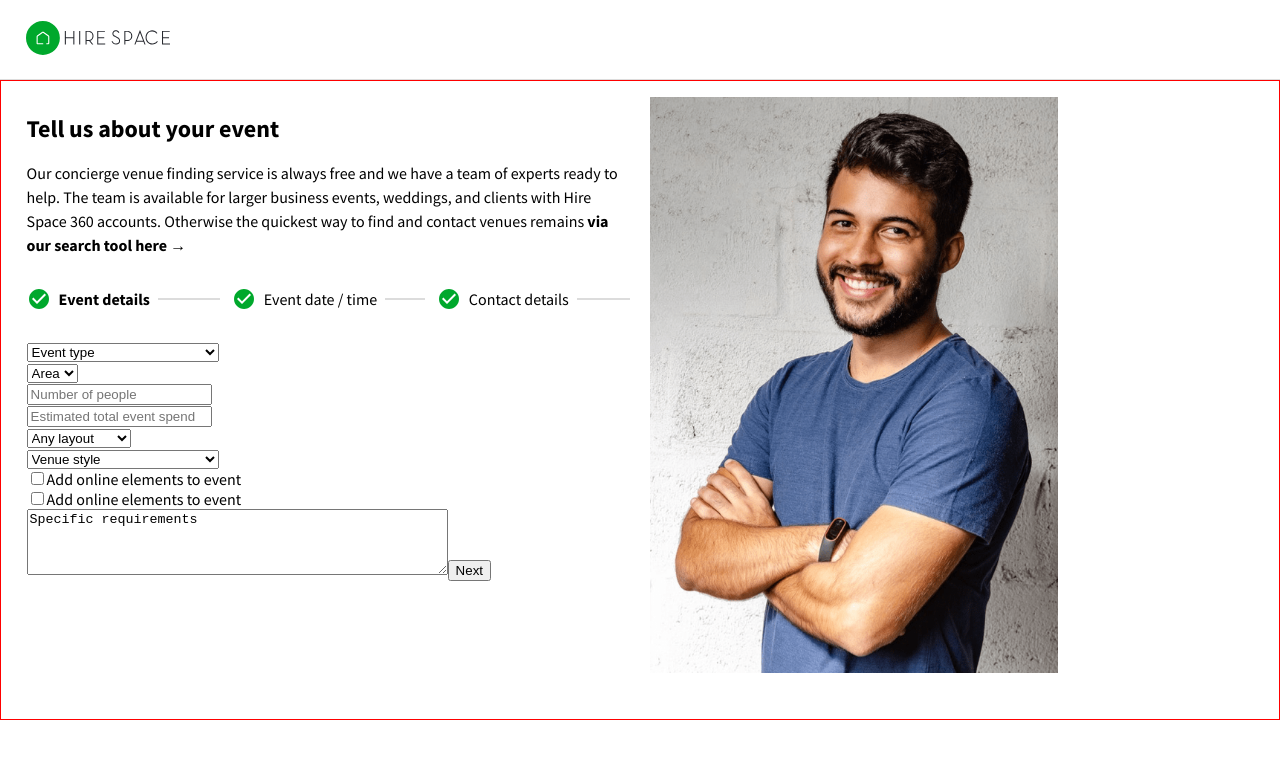
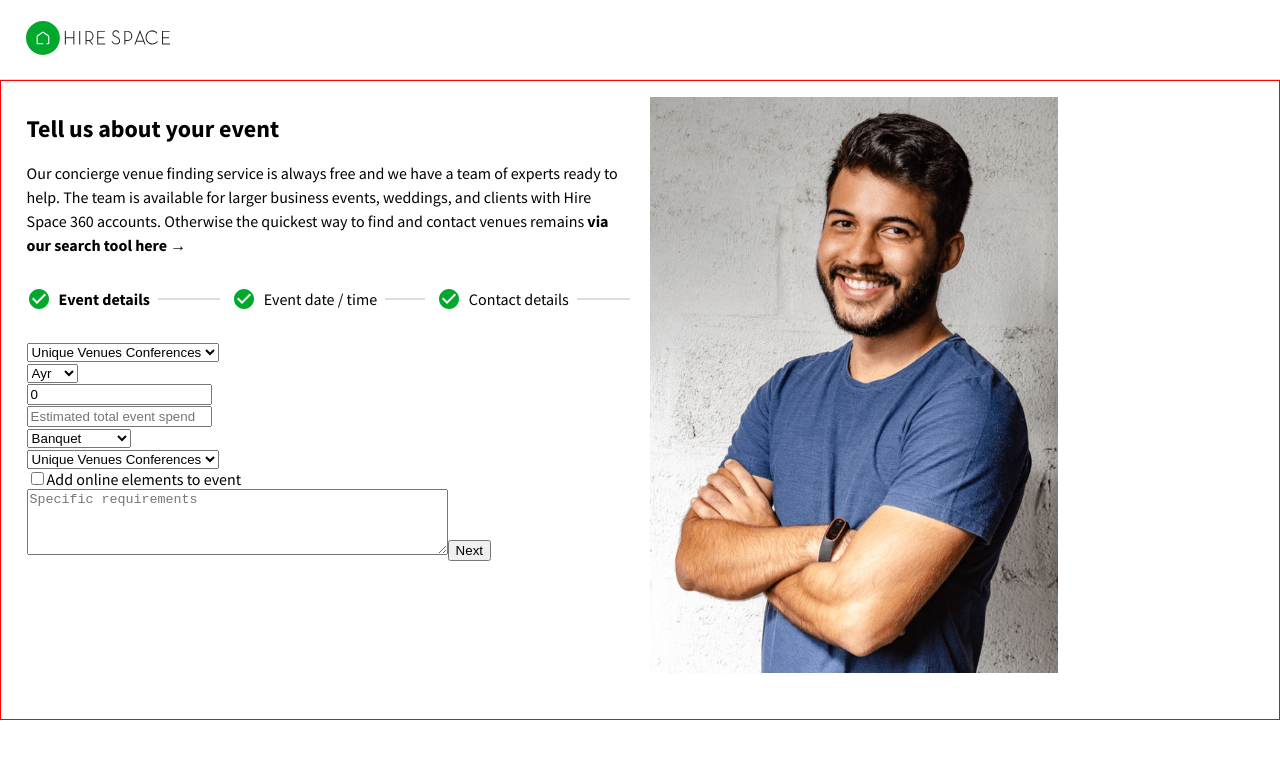
Before and after one commit to sigristarisa/front-end-tech-test, a React (Create React App) app: page / in a window 1280 px wide. Shown: the top 758 px of the page. Built offline with nearby package versions, Linux system fonts and the light colour scheme.

Commit message:
finished the majority of the form

```diff
--- a/src/Components/Main/Form.js
+++ b/src/Components/Main/Form.js
@@ -1,3 +1,4 @@
+import { useState } from "react";
 import FormSelectItem from "./SelectItem";
 import FormInput from "./FormInput";
 import {
@@ -7,47 +8,83 @@ import {
   venueStyle,
 } from "../../helpers/FormSelectItems";
 
+import { formInitialState } from "../../helpers/initialStates";
+
 const Form = () => {
+  const [formInput, setFormInput] = useState(formInitialState);
+
+  const handleChange = (e) => {
+    const { name, value, checked } = e.target;
+    name === "checkbox"
+      ? setFormInput({ ...formInput, [name]: checked })
+      : setFormInput({ ...formInput, [name]: value });
+  };
+
+  const handleSubmit = (e) => {
+    e.preventDefault();
+    console.log(formInput);
+  };
   return (
     <div>
-      <form>
+      <form onSubmit={handleSubmit}>
         <FormSelectItem
           label={"Event type"}
-          name={"Event type"}
+          name={"event_type"}
+          value={formInput.event_type}
           selectItemArr={eventType}
+          onChange={handleChange}
         />
-        <FormSelectItem label={"Area"} name={"Area"} selectItemArr={area} />
+        <FormSelectItem
+          label={"Area"}
+          name={"area"}
+          value={formInput.area}
+          selectItemArr={area}
+          onChange={handleChange}
+        />
         <FormInput
           name={"number_of_people"}
-          type={"number"}
+          value={formInput.number_of_people}
+          type='number'
           min={1}
           placeholder={"Number of people"}
+          onChange={handleChange}
         />
         <FormInput
           name={"estimated_spend"}
+          value={formInput.estimated_spend}
           type={"text"}
           placeholder={"Estimated total event spend"}
+          onChange={handleChange}
         />
         <FormSelectItem
           label={"Venue layout"}
-          name={"Venue layout"}
+          name={"venue_layout"}
+          value={formInput.venue_layout}
           selectItemArr={venueLayout}
+          onChange={handleChange}
         />
         <FormSelectItem
           label={"Venue style"}
-          name={"Venue style"}
+          name={"venue_style"}
+          value={formInput.venue_style}
           selectItemArr={venueStyle}
+          onChange={handleChange}
         />
-        <input id='checkbox' type='checkbox' />
-        <label HTMLFor='checkbox'>Add online elements to event</label>
         <FormInput
           name={"add_online_elements"}
+          checked={formInput.add_online_elements}
           type={"checkbox"}
           placeholder={"Add online elements to event"}
+          onChange={handleChange}
         />
-        <textarea name='requirements' rows='4' cols='50'>
-          Specific requirements
-        </textarea>
+        <textarea
+          name='requirements'
+          rows='4'
+          cols='50'
+          value={formInput.specific_requirements}
+          placeholder='Specific requirements'
+          onChange={handleChange}
+        ></textarea>
         <input type='submit' value='Next' />
       </form>
     </div>
--- a/src/Components/Main/FormInput.js
+++ b/src/Components/Main/FormInput.js
@@ -1,10 +1,24 @@
-const FormInput = ({ name, value, min, type, placeholder }) => {
+const FormInput = ({
+  name,
+  value,
+  min,
+  type,
+  placeholder,
+  checked,
+  onChange,
+}) => {
   return (
     <div>
       {type === "checkbox" ? (
         <div>
-          <input id={type} name={name} value={value} type={type} />
-          <label HTMLFor={type}>{placeholder}</label>
+          <input
+            id={type}
+            name={name}
+            type={type}
+            checked={checked}
+            onChange={onChange}
+          />
+          <label htmlFor={type}>{placeholder}</label>
         </div>
       ) : (
         <input
@@ -13,6 +27,7 @@ const FormInput = ({ name, value, min, type, placeholder }) => {
           type={type}
           min={min}
           placeholder={placeholder}
+          onChange={onChange}
         />
       )}
     </div>
--- a/src/Components/Main/SelectItem.js
+++ b/src/Components/Main/SelectItem.js
@@ -1,14 +1,16 @@
-const SelectItem = ({ label, name, selectItemArr }) => {
+const SelectItem = ({ label, name, selectItemArr, onChange }) => {
   return (
     <div>
-      <select label={label} name={name}>
+      <select label={label} name={name} onChange={onChange}>
         {selectItemArr.map((selectItem, index) => {
           return index === 0 ? (
-            <option value={selectItem} disabled selected>
+            <option value={selectItem} key={index} disabled>
               {selectItem}
             </option>
           ) : (
-            <option value={selectItem}>{selectItem}</option>
+            <option value={selectItem} key={index}>
+              {selectItem}
+            </option>
           );
         })}
       </select>
--- /dev/null
+++ b/src/helpers/initialStates.js
@@ -0,0 +1,10 @@
+export const formInitialState = {
+  event_type: "",
+  area: "",
+  number_of_people: 0,
+  estimated_spend: "",
+  venue_layout: "",
+  venue_style: "",
+  add_online_elements: false,
+  specific_requirements: "",
+};
```
